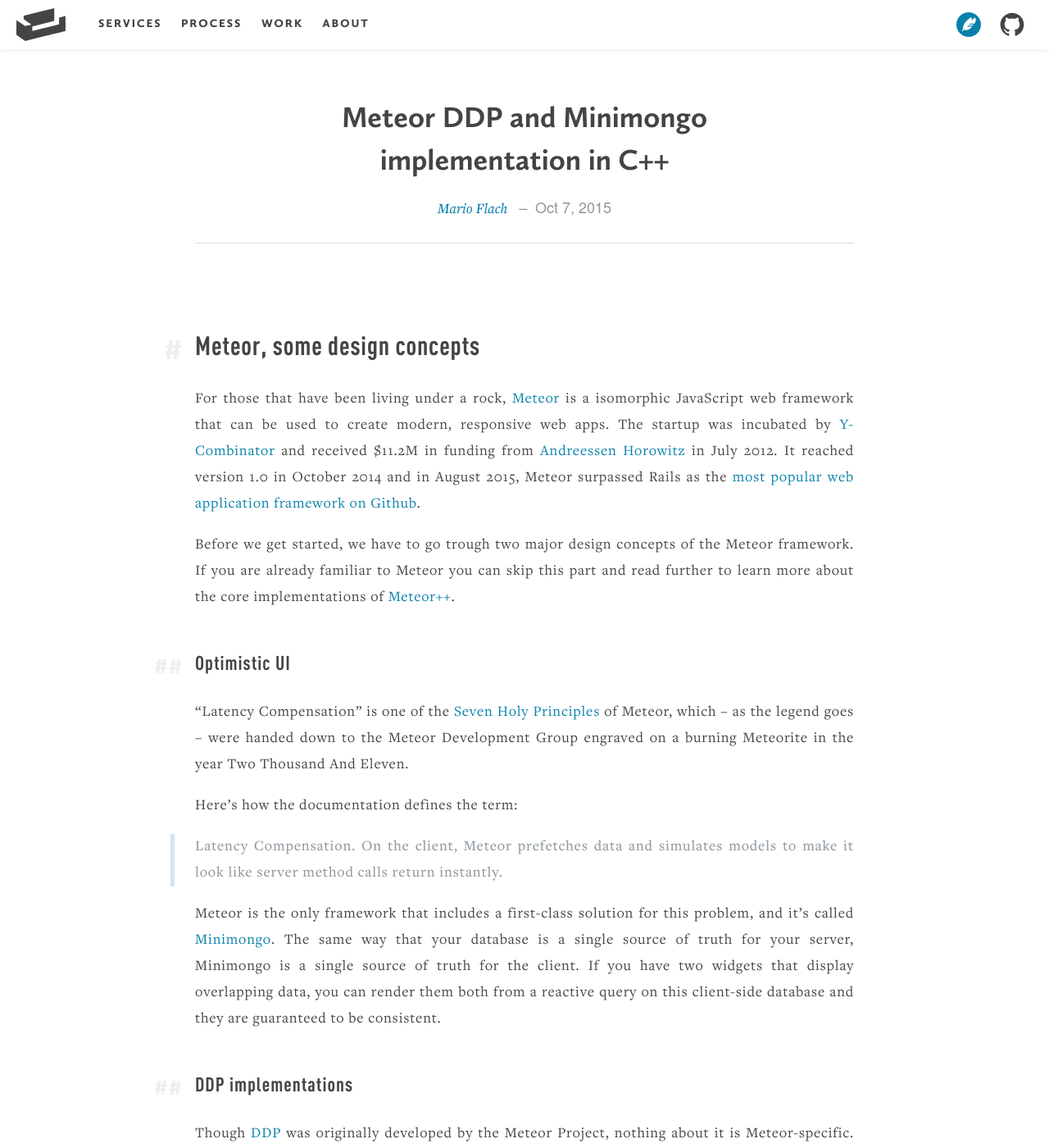
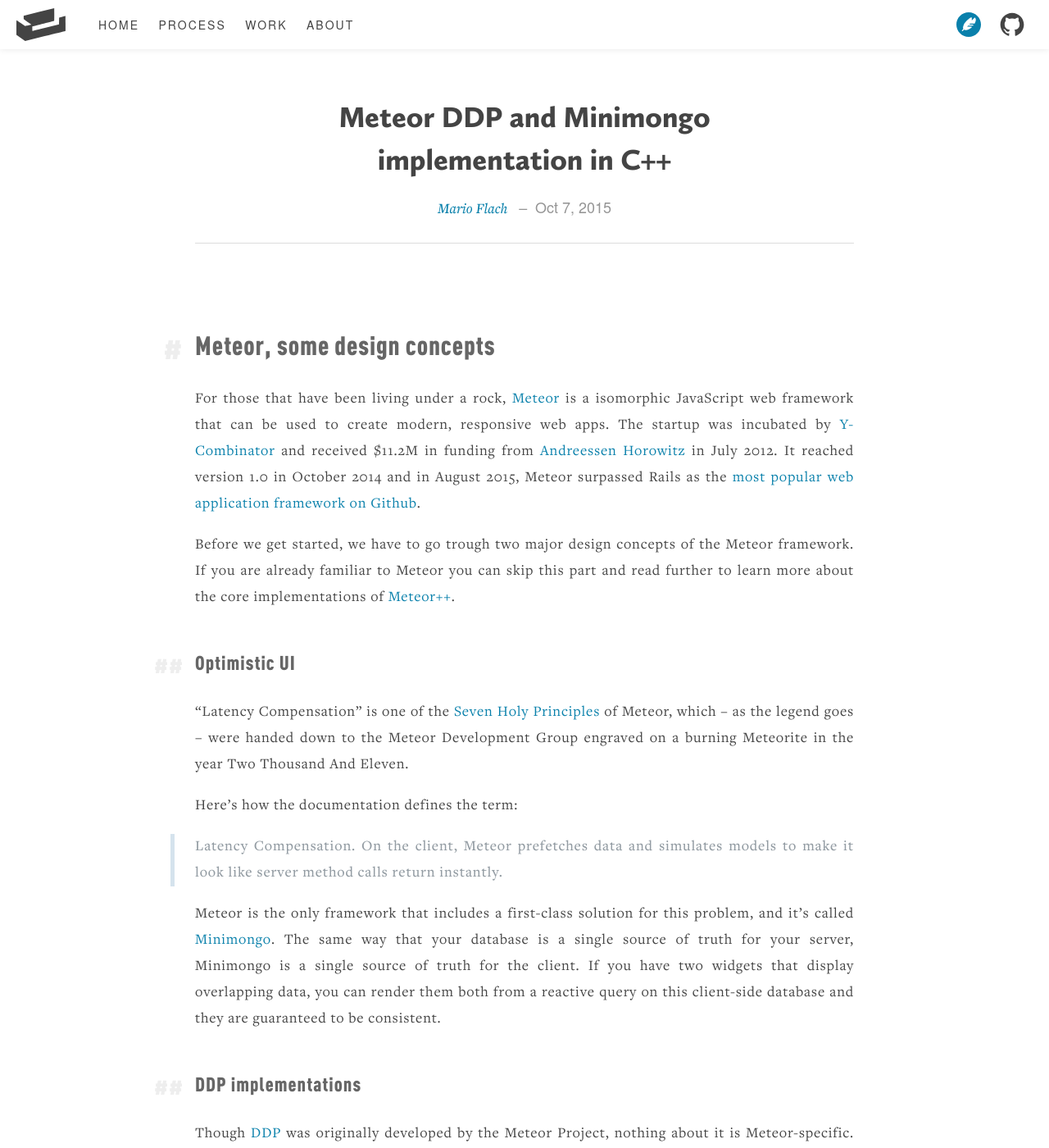
Before and after one commit to almightycouch/almightycouch.github.io, a Jekyll site: the page built from _posts/2015-10-07-meteor-ddp-minimongo-implementation-cpp.md, in a window 1280 px wide and 1400 px high. Shown: the whole window at 82% size. Built offline with Jekyll 4.4.1, drawn with Linux system fonts in a browser that asks for light colours; some web fonts are replaced; some of the changed text lies outside the part shown.

Commit message:
Small cleanup and fixes

```diff
--- a/_includes/header.html
+++ b/_includes/header.html
@@ -20,7 +20,7 @@
         {% endfor %}
       </ul>
       <ul role="navigation">
-        <li><a href="/#services">Services</a></li>
+        <li><a href="/#services">Home</a></li>
         <li><a href="/#process">Process</a></li>
         <li><a href="/#work">Work</a></li>
         <li><a href="/#about">About</a></li>
--- a/_sass/base/_header.scss
+++ b/_sass/base/_header.scss
@@ -13,7 +13,7 @@ body > header {
     height: 100vmin;
     margin-bottom: -60px;
     background: #249bd6;
-    background: linear-gradient(110deg, hsla(0, 0%, 100%, 0), hsla(0, 0%, 100%, 0) 50%, hsla(0, 0%, 100%, .15) 0, hsla(0, 0%, 100%, .15)), linear-gradient(to top left, #49c3c9, #249bd6 50%, #0c5b9c);
+    background: radial-gradient(#05a8d6, #1b83a5);
     background-blend-mode: soft-light;
 
     figure {
@@ -110,7 +110,7 @@ body > header {
           height: 55px;
           padding: 0 10px;
           font-family: $font-family-sans-alt;
-          font-weight: 900;
+          font-weight: 500;
           text-transform: uppercase;
 
           a {
@@ -121,6 +121,7 @@ body > header {
         }
 
         &[role=navigation] li.active {
+          font-weight: 900;
           border-bottom: 5px solid white;
         }
 
--- a/_sass/blog/_post.scss
+++ b/_sass/blog/_post.scss
@@ -8,7 +8,7 @@ article.post {
       margin: 0 auto;
       font-family: $font-family-sans-alt;
       font-size: 36px;
-      font-weight: 700;
+      font-weight: 900;
       text-transform: none;
       letter-spacing: 0;
       line-height: 52px;
@@ -25,7 +25,8 @@ article.post {
       position: relative;
       margin: 0;
       padding-bottom: 8px;
-      font-weight: 700;
+      color: #666;
+      font-weight: 900;
       text-transform: none;
 
       &:before {
@@ -117,30 +118,32 @@ article.post {
       font-size: 14px;
       font-style: normal;
       line-height: 24px;
-    }
 
-    .highlight {
+      pre.highlight {
         margin-left: -50px;
         border: 1px solid $color-alt2;
         overflow-y: hidden;
 
-      table {
+        table.rouge-table {
           width: 100%;
+          border-collapse: collapse;
 
           tr td {
-          &.gutter {
+            &.rouge-gutter {
               padding: 0 15px;
               border-right: 1px solid $color-alt2;
               pre {
                 width: 18px;
+                text-align: right;
               }
             }
 
-          &.code {
+            &.rouge-code {
               width: 100%;
               padding: 0 10px;
               background-color: $color-alt3;
               overflow-y: hidden;
+            }
           }
         }
       }
```
Also changed, not shown: _posts/2017-11-20-git-gud-or-git-rekt.md (deleted, +0 -8 lines), Gemfile.lock. Lines whose indentation alone changed are shown as unchanged.
